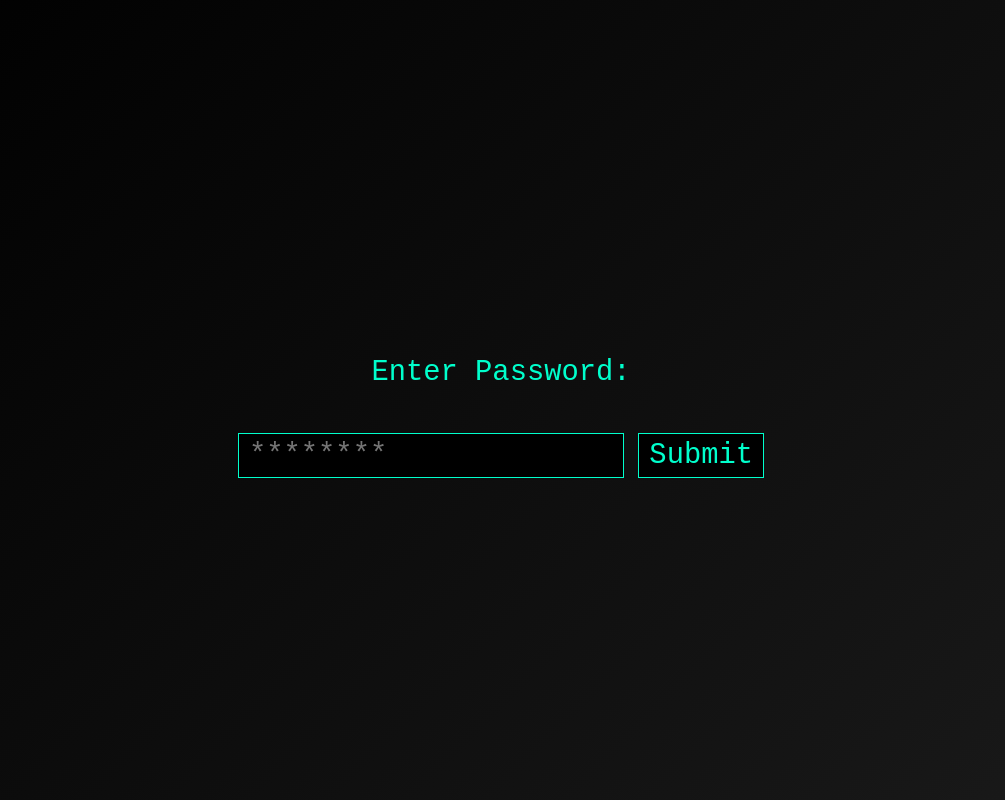
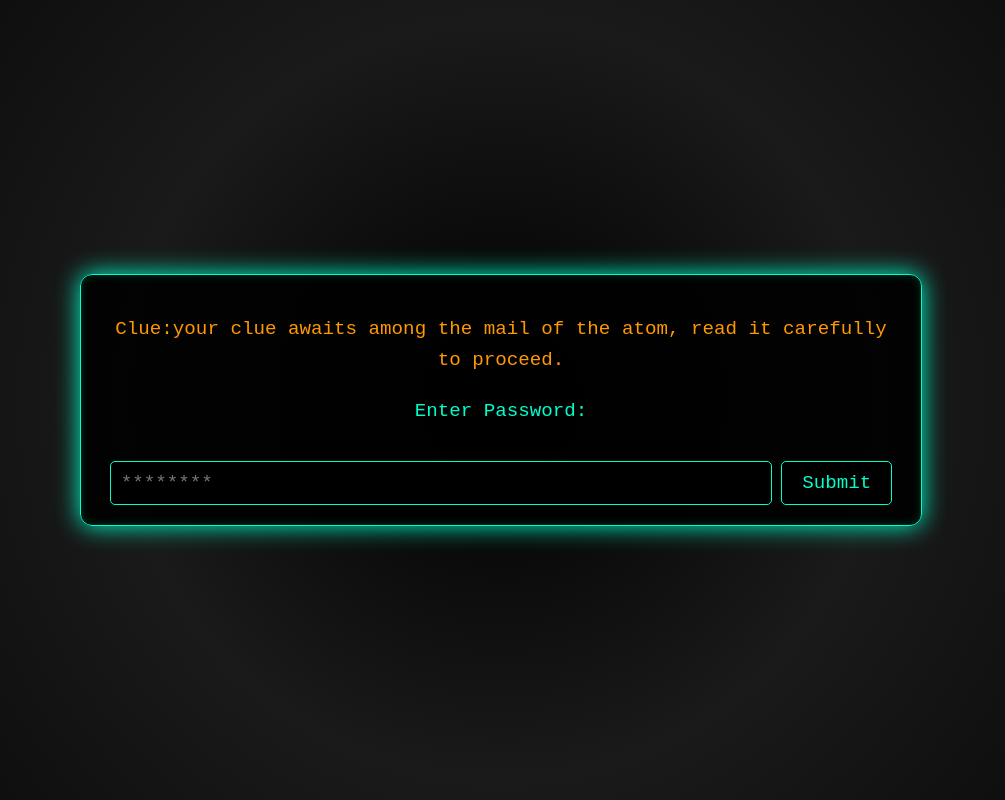
Before and after one commit to Veritylc/celebrate.github.io, a plain HTML site: page index.html in a window 1280 px wide. Shown: the whole page, without its empty margins (139-1144 px from the left). Drawn offline with Linux system fonts and the light colour scheme.

Commit message:
Update index.html

```diff
--- a/index.html
+++ b/index.html
@@ -3,12 +3,12 @@
 <head>
     <meta charset="UTF-8">
     <meta name="viewport" content="width=device-width, initial-scale=1.0">
-    <title>Access Restricted</title>
+    <title>Encrypted Access</title>
     <style>
         body {
             margin: 0;
             padding: 0;
-            background: linear-gradient(135deg, #000000, #1a1a1a);
+            background: radial-gradient(circle at center, #000000, #1a1a1a, #0a0a0a);
             color: #00ffcc;
             font-family: 'Courier New', Courier, monospace;
             display: flex;
@@ -17,57 +17,75 @@
             height: 100vh;
             overflow: hidden;
         }
-        #main-content {
-            display: none;
+        .container {
             text-align: center;
+            max-width: 800px;
             padding: 20px;
-            background: rgba(0, 0, 0, 0.85);
+            background: rgba(0, 0, 0, 0.9);
             border: 1px solid #00ffcc;
-            border-radius: 8px;
-            box-shadow: 0 0 15px #00ffcc;
+            border-radius: 12px;
+            box-shadow: 0 0 25px #00ffcc, inset 0 0 10px #003322;
         }
-        h1 {
-            font-size: 2em;
-            margin-bottom: 10px;
-        }
-        p {
+        .clue {
             font-size: 1.2em;
-            line-height: 1.5;
+            color: #ff9900;
+            margin-bottom: 20px;
         }
         #password-prompt {
-            color: #00ffcc;
-            font-size: 1.5em;
-            text-align: center;
+            margin-top: 20px;
         }
         input {
             background: #000;
             border: 1px solid #00ffcc;
             color: #00ffcc;
-            padding: 5px 10px;
+            padding: 10px;
+            width: 80%;
             font-family: 'Courier New', Courier, monospace;
             font-size: 1.2em;
+            border-radius: 5px;
         }
         input:focus {
             outline: none;
-            box-shadow: 0 0 5px #00ffcc;
+            box-shadow: 0 0 8px #00ffcc;
         }
         button {
-            margin-top: 10px;
+            margin-top: 15px;
             background: #000;
             border: 1px solid #00ffcc;
             color: #00ffcc;
-            padding: 5px 10px;
+            padding: 10px 20px;
             cursor: pointer;
             font-family: 'Courier New', Courier, monospace;
             font-size: 1.2em;
+            border-radius: 5px;
         }
         button:hover {
             background: #00ffcc;
             color: #000;
         }
+        #main-content {
+            display: none;
+            margin-top: 20px;
+            padding: 20px;
+            border: 1px solid #00ffcc;
+            background: rgba(0, 0, 0, 0.85);
+            border-radius: 8px;
+            box-shadow: 0 0 15px #00ffcc;
+        }
+        h1 {
+            font-size: 1.8em;
+            margin-bottom: 10px;
+        }
+        p {
+            font-size: 1.2em;
+            line-height: 1.6;
+        }
     </style>
 </head>
 <body>
+    <div class="container">
+        <p class="clue">Clue:your clue awaits among the mail of the atom, read it carefully to proceed.</p>
+
         <div id="password-prompt">
             <p>Enter Password:</p>
             <input type="password" id="password" placeholder="********">
@@ -76,12 +94,16 @@
 
         <div id="main-content">
             <h1>Encrypted Message</h1>
-        <p id="body-text">Your cryptic text will go here. Replace this with your content.</p>
+            <p id="body-text">
+                qnuux vh oarnwm, r jv qjyyh hxd vjmn rc cqrb oja, cqjwt hxd oxa cadbcrwp vn, r fjb sxtrwp jkxdc bnwmrwp rc 20 vrwdcnb jpx, cqrb rb bnarxdb. fqnw hxd vjtn rc cqrb oja, bjh yqajbn, laxxtnm knjenab ljw'c lxxt, jwm cqjc fruu bqxf vn hxd ljw yaxlnnm odacqna.
+                 Hello, the key for this cipher lies in the man who loves Baileys. You told me that in a book of might it is revealed that he hunts a certain group. In its singular form, e.g., cat rather than cats, how many letters is that word? That is the key
+            </p>
+        </div>
     </div>
 
     <script>
         function checkPassword() {
-            const password = document.getElementById('password').value;
+            const password = document.getElementById('password').value.toLowerCase();
             if (password === "steve") {
                 document.getElementById('password-prompt').style.display = "none";
                 document.getElementById('main-content').style.display = "block";
```
Lines whose indentation alone changed are shown as unchanged.
